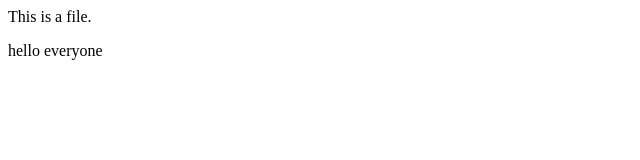
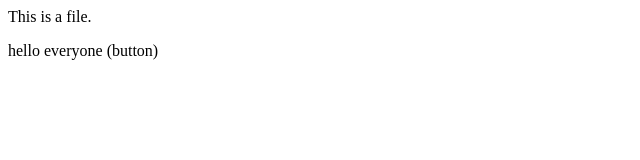
Before and after one commit to anushkatripathi912/LocalRepo, a plain HTML site: page index.html in a window 1280 px wide. Shown: the full height of the page, 0-640 px from the left. Drawn offline with Linux system fonts and the light colour scheme.

```diff
--- a/index.html
+++ b/index.html
@@ -1,2 +1,2 @@
 <p>This is a file.</p>
-<p>hello everyone</p>
+<p>hello everyone (button)</p>
```
